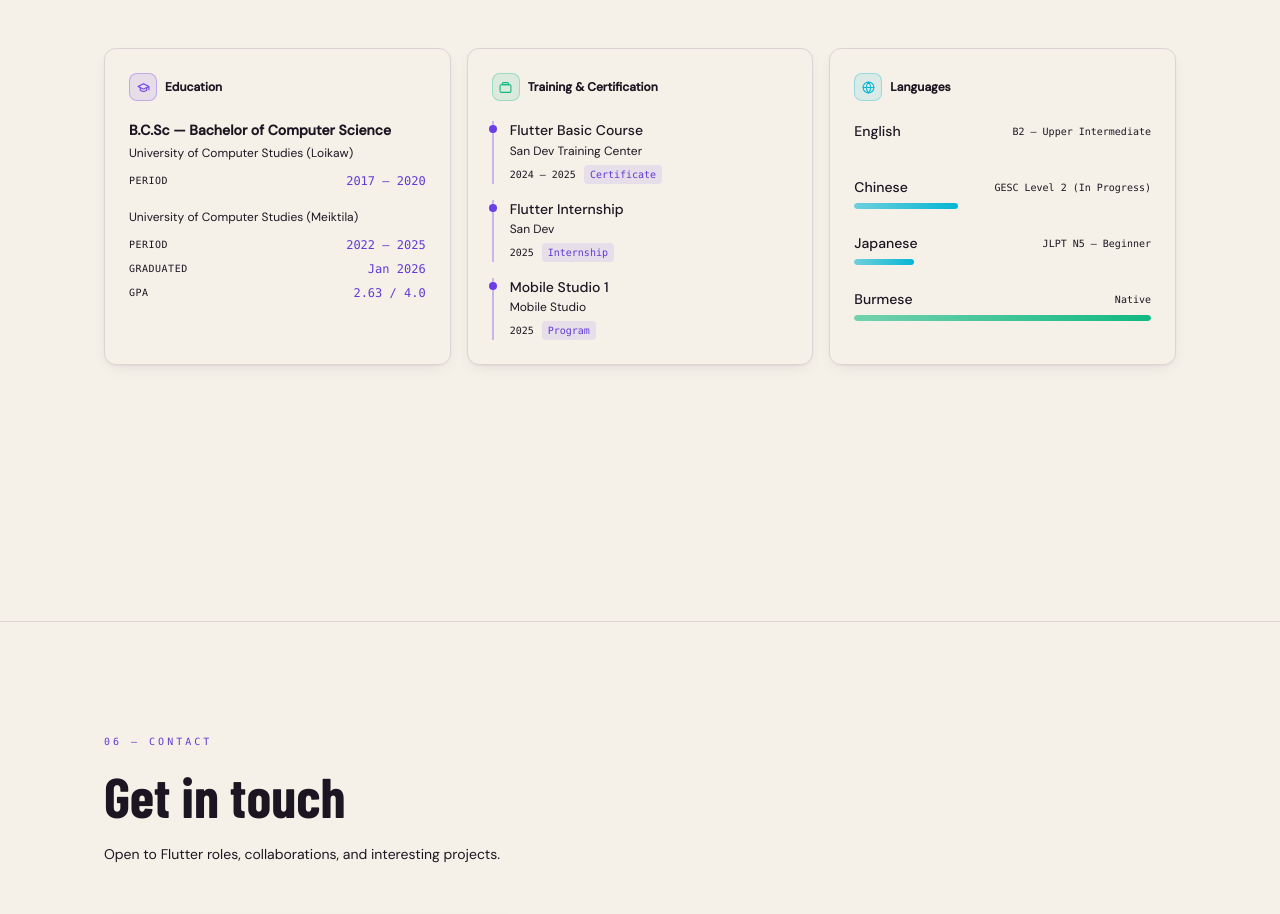
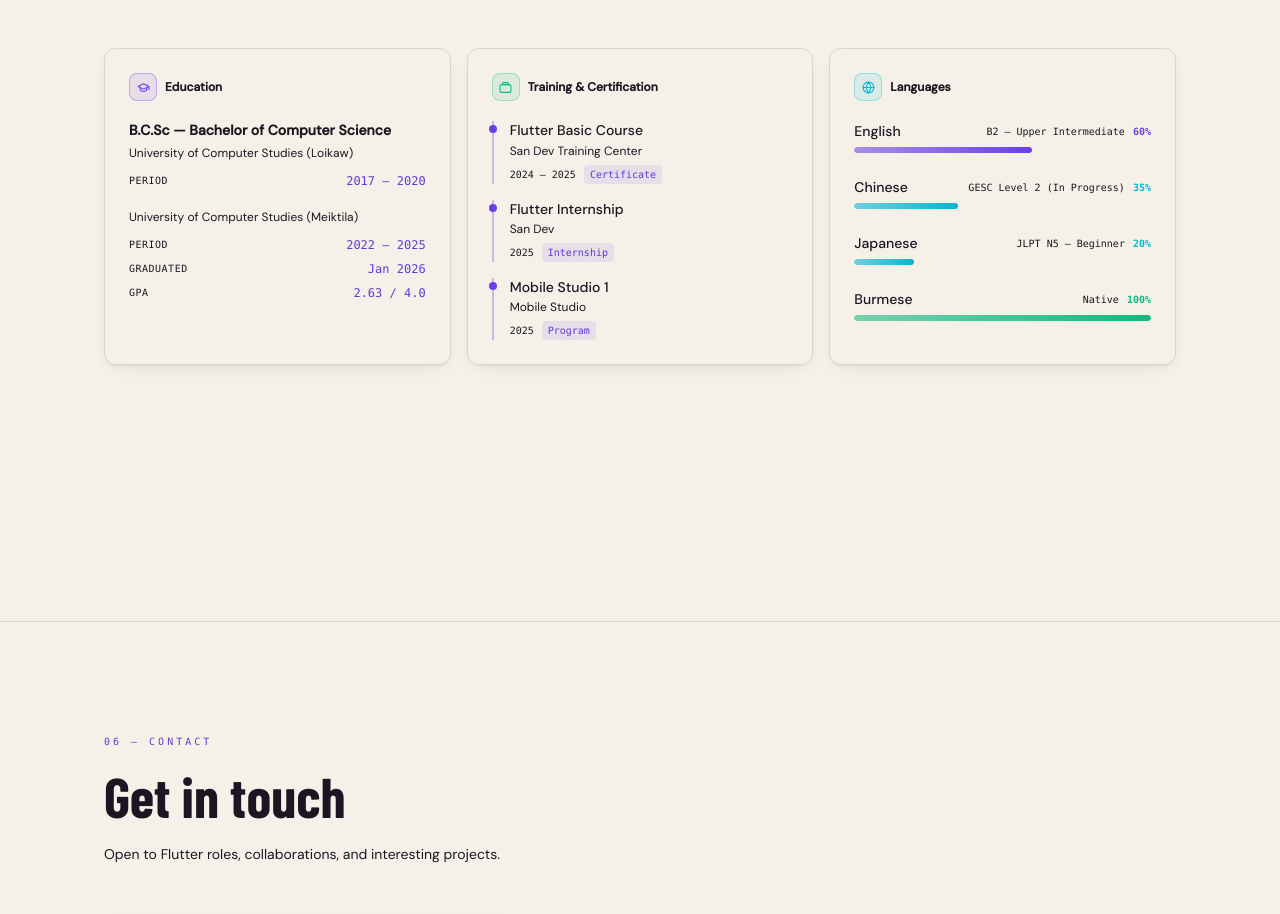
Before and after one commit to 556bhonemyathein/Software-Engineer-Portfolio, a React (Vite) app: page / in a window 1280 px wide. Shown: the part 6367-7281 px from the top of the page. Built offline with nearby package versions, Linux system fonts and the light colour scheme; a web font is replaced by a local one.

Commit message:
update-app.tsx

```diff
--- a/src/app/App.tsx
+++ b/src/app/App.tsx
@@ -238,6 +238,7 @@ const PROJECTS: Project[] = [
     ],
     year: "2026",
     status: "In progress",
+    repo: "https://github.com/556bhonemyathein/pocket_pilot",
   },
   {
     featured: true,
@@ -2125,9 +2126,17 @@ function CredentialsSection() {
                         <p className="text-sm text-ink-soft font-medium">
                           {l.lang}
                         </p>
+                        <div className="flex items-center gap-2">
                           <span className="text-[10px] font-mono text-ink-dim">
                             {l.level}
                           </span>
+                          <span
+                            className="text-[10px] font-mono font-semibold"
+                            style={{ color: i === 0 ? A : "#06B6D4" }}
+                          >
+                            {l.pct}%
+                          </span>
+                        </div>
                       </div>
                       <div className="h-1.5 rounded-full bg-elevate overflow-hidden">
                         <ProgressBar
@@ -2147,7 +2156,10 @@ function CredentialsSection() {
                         Burmese
                       </p>
                       <span className="text-[10px] font-mono text-ink-dim">
-                        Native
+                        <span>Native</span>
+                        <span className="ml-2 font-semibold text-[#10B981]">
+                          100%
+                        </span>
                       </span>
                     </div>
                     <div className="h-1.5 rounded-full bg-elevate overflow-hidden">
@@ -2185,7 +2197,7 @@ function ProgressBar({
       }}
       className="h-full rounded-full"
       style={{
-        background: `linear-gradient(90deg, ${color}90, ${color})`,
+        background: `linear-gradient(90deg, color-mix(in srgb, ${color} 56%, transparent), ${color})`,
       }}
     />
   );
```
Lines whose indentation alone changed are shown as unchanged.
